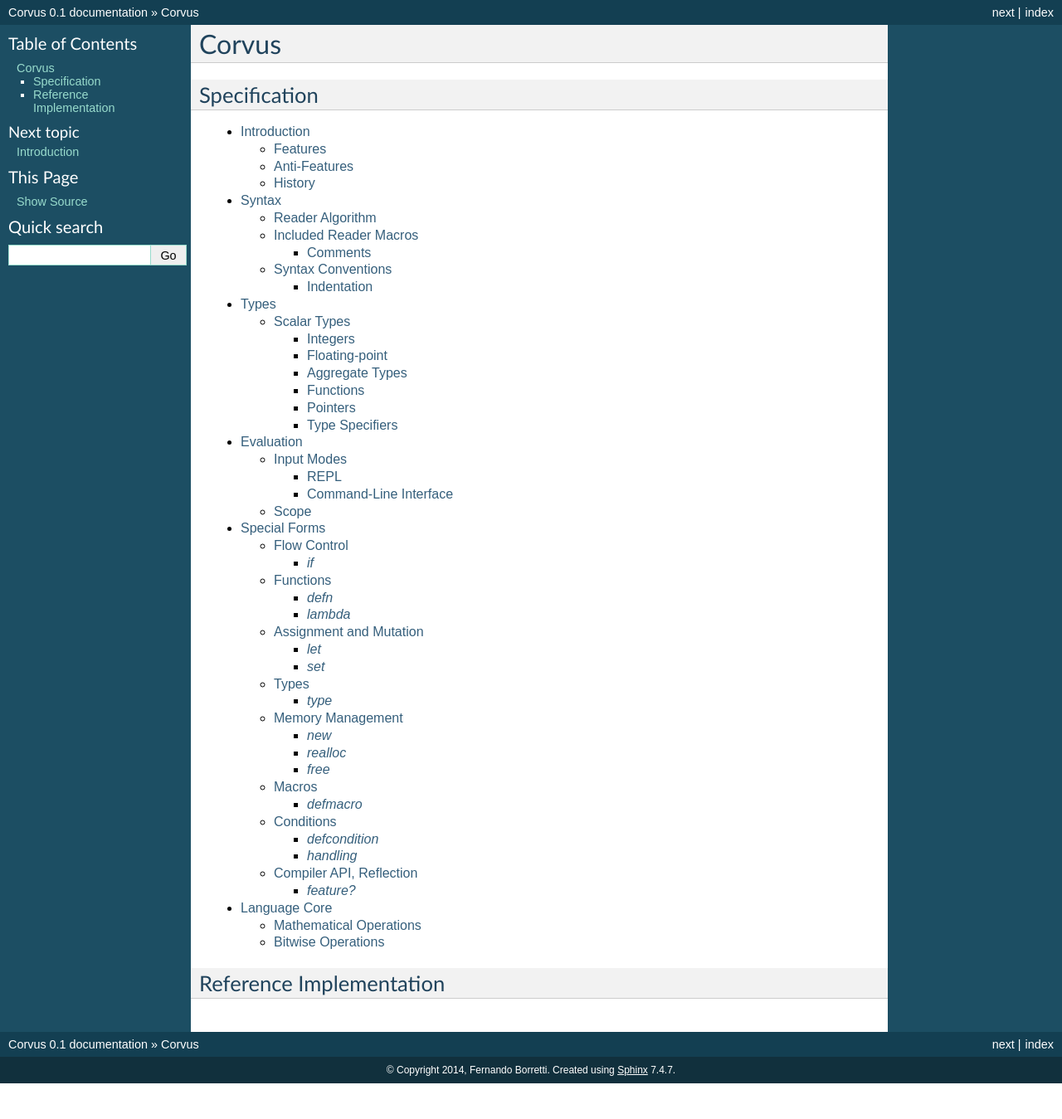
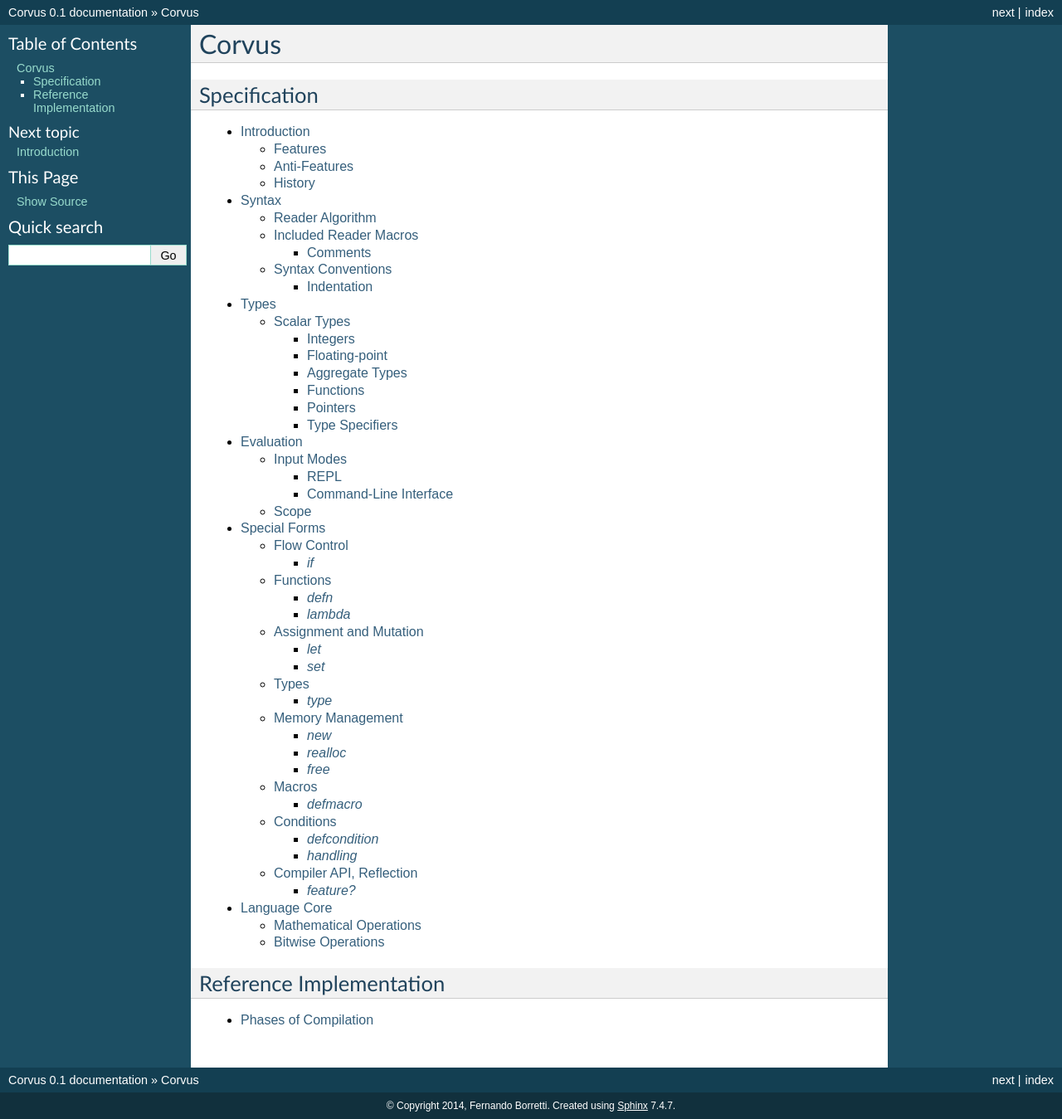
Before and after one commit to eudoxia0/corvus, a Sphinx documentation site: the page built from docs/index.rst, in a window 1280 px wide. Shown: the whole page at 83% size. Built offline with Sphinx 7.4.7, drawn with Linux system fonts in a browser that asks for light colours; formulas are drawn with MathJax 3; before the commit the page ends 1306 px from its top, so only the background shows below that.

Commit message:
Add phases.rst

```diff
--- a/docs/index.rst
+++ b/docs/index.rst
@@ -19,3 +19,8 @@
 ************************
 Reference Implementation
 ************************
+
+.. toctree::
+   :maxdepth: 3
+
+   phases
--- /dev/null
+++ b/docs/phases.rst
@@ -0,0 +1,3 @@
+*********************
+Phases of Compilation
+*********************
```
